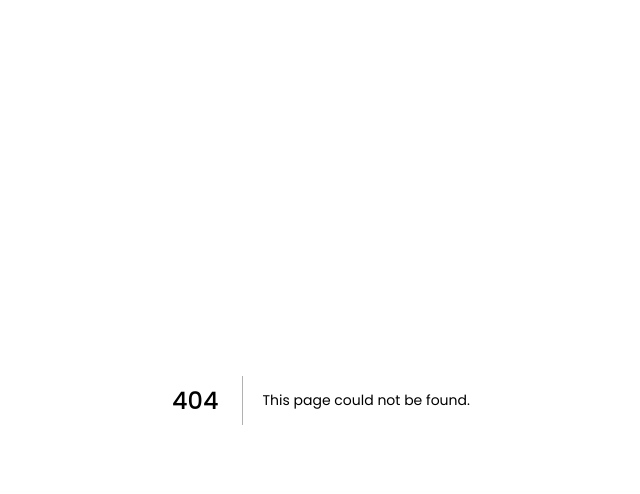
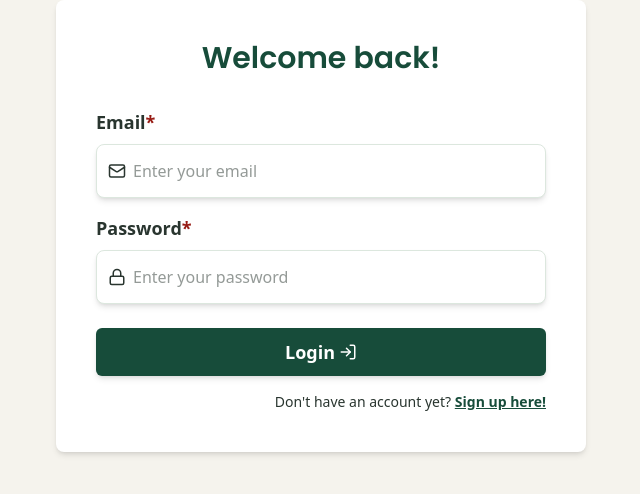
Before and after one commit to Theanordhoy/project-exam-2, a Next.js app: page /login in a window 1280 px wide. Before the commit this address had no page. Shown: the top 494 px of the page, without its empty margins (319-959 px from the left). Built offline with nearby package versions, Linux system fonts and the light colour scheme.

Commit message:
add login form to login page

```diff
--- /dev/null
+++ b/src/app/(pages)/login/page.tsx
@@ -0,0 +1,5 @@
+import { LoginForm } from "@/app/components/features/LoginForm";
+
+export default function LoginPage() {
+  return <LoginForm />;
+}
```
